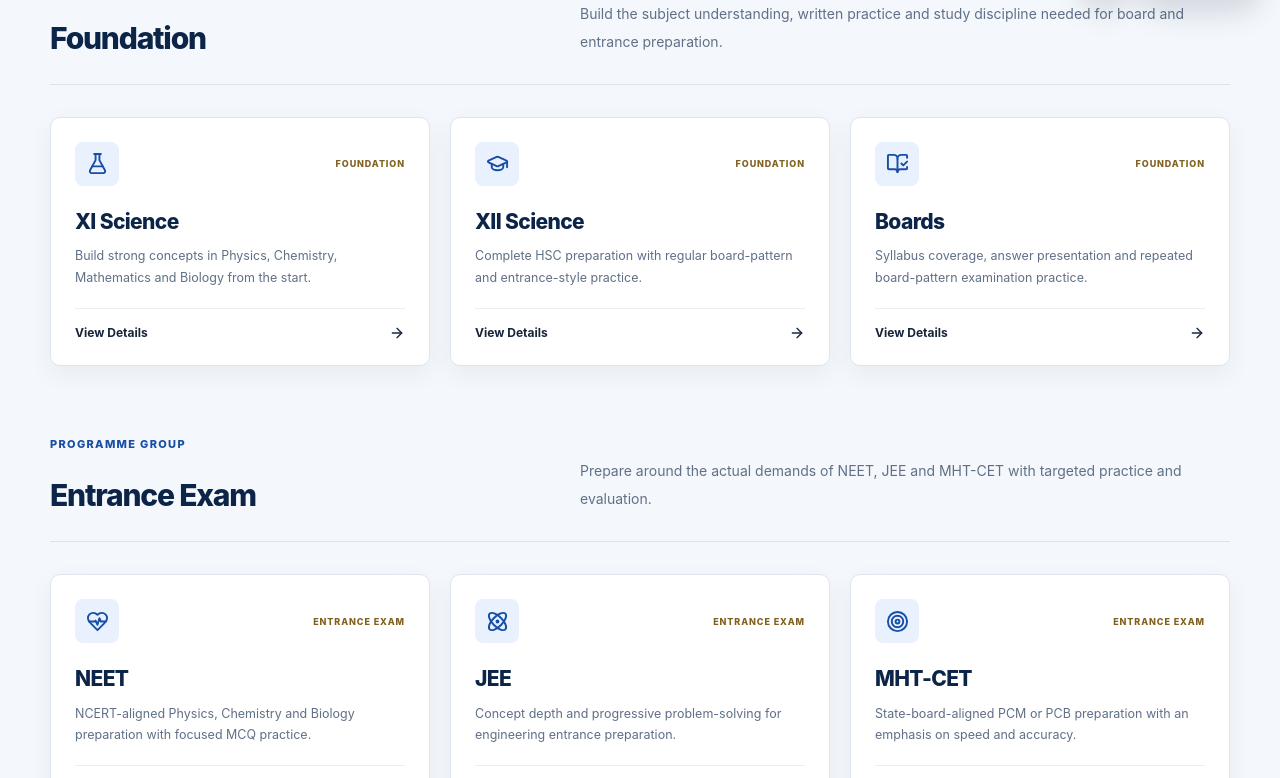
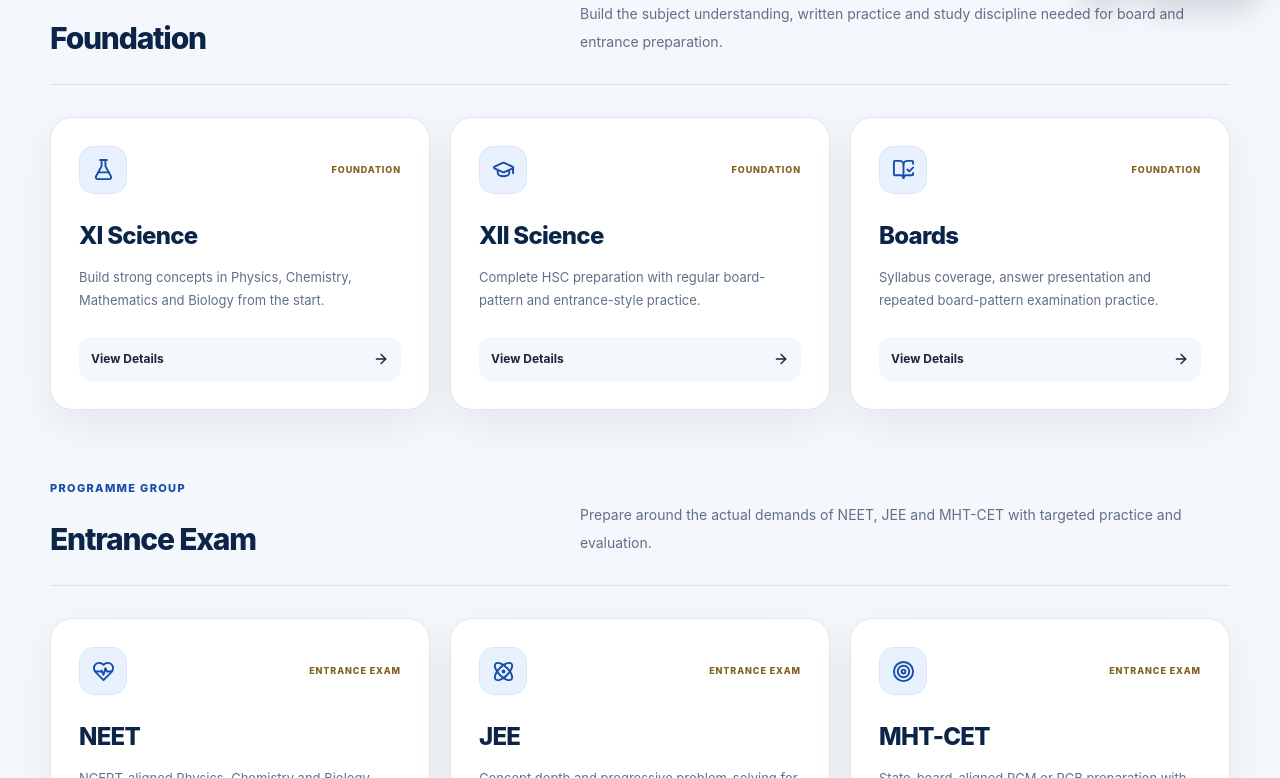
Before and after one commit to deeprealworld-dot/royal-classes-demo, a Next.js app: page /courses in a window 1280 px wide. Shown: the part 782-1560 px from the top of the page. Built offline with nearby package versions, Linux system fonts and the light colour scheme; a web font is replaced by a local one.

Commit message:
Redesign course cards

```diff
--- a/components/course-card.tsx
+++ b/components/course-card.tsx
@@ -39,7 +39,7 @@
 
   return (
     <motion.article
-      className="group relative flex h-full flex-col overflow-hidden rounded-[10px] border border-[#dce5f0] bg-white p-6 shadow-[0_8px_26px_rgba(9,31,65,0.055)]"
+      className="interior-course-card group relative flex h-full flex-col overflow-hidden rounded-[22px] border border-[#e2e7ef] bg-white p-7 shadow-[0_14px_40px_rgba(9,31,65,0.065)]"
       initial={reduceMotion ? false : { opacity: 0, y: 24 }}
       whileInView={{ opacity: 1, y: 0 }}
       viewport={{ once: true, amount: 0.15 }}
@@ -50,23 +50,23 @@
         ease: [0.22, 1, 0.36, 1],
       }}
     >
-      <span className="absolute inset-x-0 top-0 h-[3px] origin-center scale-x-40 bg-[var(--royal-700)] opacity-0 transition duration-200 group-hover:scale-x-100 group-hover:opacity-100" />
+      <span className="absolute inset-x-0 top-0 h-[5px] origin-center scale-x-40 bg-gradient-to-r from-[var(--royal-600)] to-[var(--gold-500)] opacity-0 transition duration-200 group-hover:scale-x-100 group-hover:opacity-100" />
       <div className="flex items-center justify-between gap-4">
-        <span className="grid h-11 w-11 place-items-center rounded-lg bg-[var(--royal-100)] text-[var(--royal-700)]">
+        <span className="grid h-12 w-12 place-items-center rounded-[15px] bg-[var(--royal-100)] text-[var(--royal-700)] shadow-[inset_0_0_0_1px_rgba(49,84,200,0.08)]">
           <Icon size={23} aria-hidden="true" />
         </span>
         <span className="text-[9px] font-extrabold uppercase tracking-[0.1em] text-[#80611f]">
           {course.category}
         </span>
       </div>
-      <h2 className="mt-5 text-[21px] font-[790] tracking-[-0.03em] text-[var(--navy-900)]">
+      <h2 className="mt-6 text-[24px] font-[790] tracking-[-0.03em] text-[var(--navy-900)]">
         {course.title}
       </h2>
-      <p className="mt-2 flex-1 text-[12.5px] leading-[1.7] text-[var(--muted)]">
+      <p className="mt-3 flex-1 text-[13px] leading-[1.8] text-[var(--muted)]">
         {course.short}
       </p>
       <a
-        className="mt-5 inline-flex items-center justify-between border-t border-[#e8edf4] pt-4 text-xs font-bold text-[var(--royal-700)]"
+        className="mt-6 inline-flex min-h-11 items-center justify-between rounded-xl bg-[var(--surface)] px-3 text-xs font-bold text-[var(--royal-700)]"
         href={`/courses/${course.slug}`}
       >
         View Details
```
